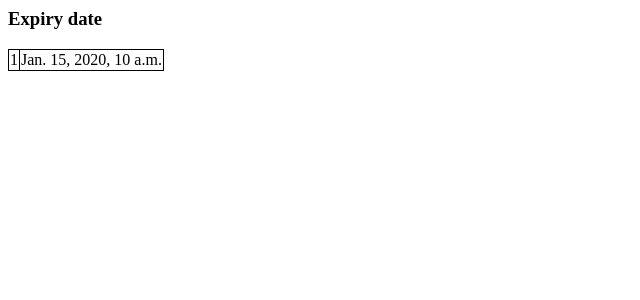
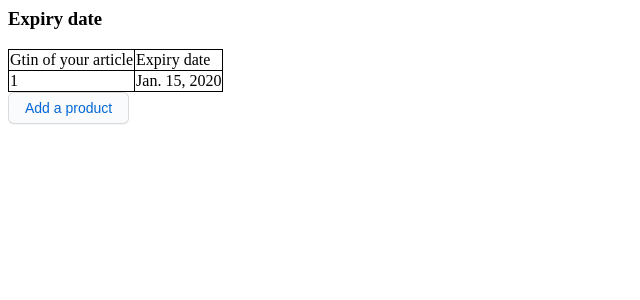
Before and after one commit to Tristanh80/expiryDateManager, a Django app: page /product/ in a window 1280 px wide. Shown: the top 300 px of the page, without its empty margins (0-640 px from the left). Run offline with Django 4.2, Linux system fonts and the light colour scheme; tables that the repository leaves empty hold one stand-in row (values such as "Sample post").

Commit message:
update admin and begin adding product to database with html

```diff
--- a/expiryDateManager/date/models.py
+++ b/expiryDateManager/date/models.py
@@ -1,13 +1,9 @@
-import datetime
-
 from django.db import models
-from django.utils import timezone
-
 # Create your models here.
 
 # Define the products model
 class ProductsList(models.Model):
     gtin = models.IntegerField()
-    expiry_date = models.DateTimeField('expiry date')
+    expiry_date = models.DateField()
     def __str__(self):
         return str(self.gtin)
--- a/expiryDateManager/date/static/date/style.css
+++ b/expiryDateManager/date/static/date/style.css
@@ -1,6 +1,6 @@
 body
 {
-    background: white;
+    background-color: white;
 }
 
 table
@@ -12,3 +12,30 @@ td
 {
     border: 1px solid black;
 }
+
+button {
+
+    display: inline-block;
+    outline: 0;
+    cursor: pointer;
+    padding: 5px 16px;
+    font-size: 14px;
+    font-weight: 500;
+    line-height: 20px;
+    vertical-align: middle;
+    border: 1px solid;
+    border-radius: 6px;
+    color: #0366d6;
+    background-color: #fafbfc;
+    border-color: #1b1f2326;
+    box-shadow: rgba(27, 31, 35, 0.04) 0px 1px 0px 0px, rgba(255, 255, 255, 0.25) 0px 1px 0px 0px inset;
+    transition: 0.2s cubic-bezier(0.3, 0, 0.5, 1);
+    transition-property: color, background-color, border-color;
+}
+button:hover {
+    color: #ffffff;
+    background-color: #0366d6;
+    border-color: #1b1f2326;
+    box-shadow: rgba(27, 31, 35, 0.1) 0px 1px 0px 0px, rgba(255, 255, 255, 0.03) 0px 1px 0px 0px inset;
+    transition-duration: 0.1s;
+}
--- a/expiryDateManager/date/templates/date/index.html
+++ b/expiryDateManager/date/templates/date/list.html
@@ -5,6 +5,10 @@
 {% if product_expiry_date_list %}
 <h3>Expiry date</h3>
     <table>
+        <tr>
+            <td>Gtin of your article</td>
+            <td>Expiry date</td>
+        </tr>
         {% for product in product_expiry_date_list %}
         <tr>
             <td>{{ product.gtin }} </td>
@@ -12,6 +16,7 @@
         </tr>
         {% endfor %}
     </table>
+    <a href="/product/add/"><button>Add a product</button></a>
 {% else %}
     <p>No products are available</p>
 {% endif %}
--- a/expiryDateManager/date/urls.py
+++ b/expiryDateManager/date/urls.py
@@ -1,9 +1,21 @@
-from django.urls import path
+from django.urls import path, register_converter
+from datetime import date, datetime
 
 from . import views
 
+# class DateConverter:
+#     regex = '[0-9]{4}-[0-9]{2}-[0-9]{2}'
+
+#     def to_python(self, value):
+#         return datetime.strptime(value, '%Y-%m-%d')
+
+#     def to_url(self, value: date):
+#         return value.strftime('%Y-%m-%d')
+
 app_name = 'products'
+# register_converter(DateConverter, 'yyyy')
 urlpatterns = [
     path('', views.ProductsView.as_view(), name='index'),
-    path('<int:pk>/', views.ProductsView.as_view(), name='detail'),
+    path('add/', views.addView),
+    path('add/<int:gtin>/<str:date>', views.add_product, name='Add product')
 ]
--- a/expiryDateManager/date/views.py
+++ b/expiryDateManager/date/views.py
@@ -1,13 +1,14 @@
-from django.shortcuts import render, get_object_or_404
 from django.views import generic
-from django.utils import timezone
+from datetime import datetime
+from django.http import HttpResponseRedirect
+from django.shortcuts import render
 
 from .models import ProductsList
 
 # Create your views here.
 
 class ProductsView(generic.ListView):
-    template_name = 'date/index.html'
+    template_name = 'date/list.html'
     context_object_name = 'product_expiry_date_list'
 
     def get_queryset(self):
@@ -15,3 +16,11 @@ class ProductsView(generic.ListView):
         Return all the products in the store
         """
         return ProductsList.objects.order_by('expiry_date')
+
+def addView(request):
+    return render(request, 'date/addproduct.html')
+
+def add_product(request, gtin, date):
+    obj = ProductsList(gtin=gtin, expiry_date=date)
+    obj.save()
+    return HttpResponseRedirect('/product')
```
Also changed, not shown: expiryDateManager/date/admin.py (+6 -1 lines), expiryDateManager/date/templates/date/addproduct.html (added, +7 -0 lines), expiryDateManager/date/migrations/0003_alter_productslist_expiry_date.py (added), expiryDateManager/date/migrations/0004_alter_productslist_expiry_date.py (added).
